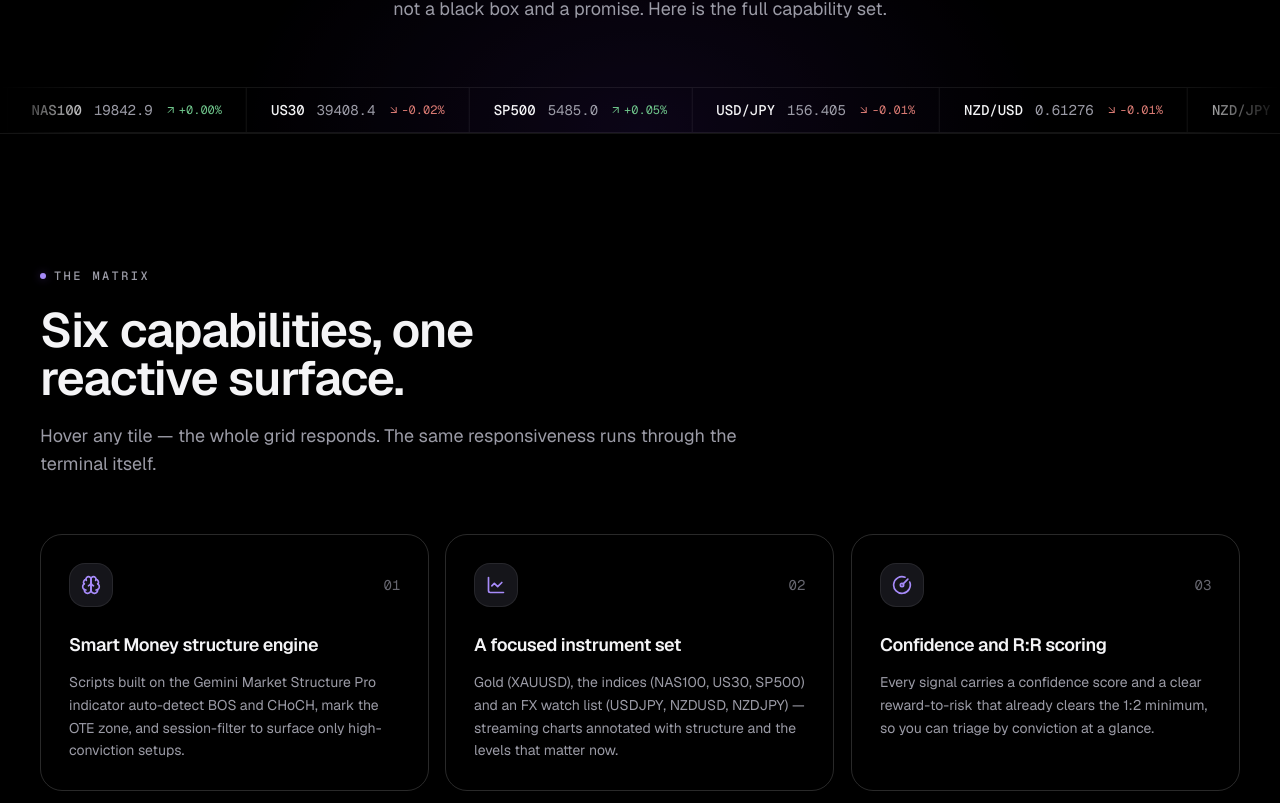
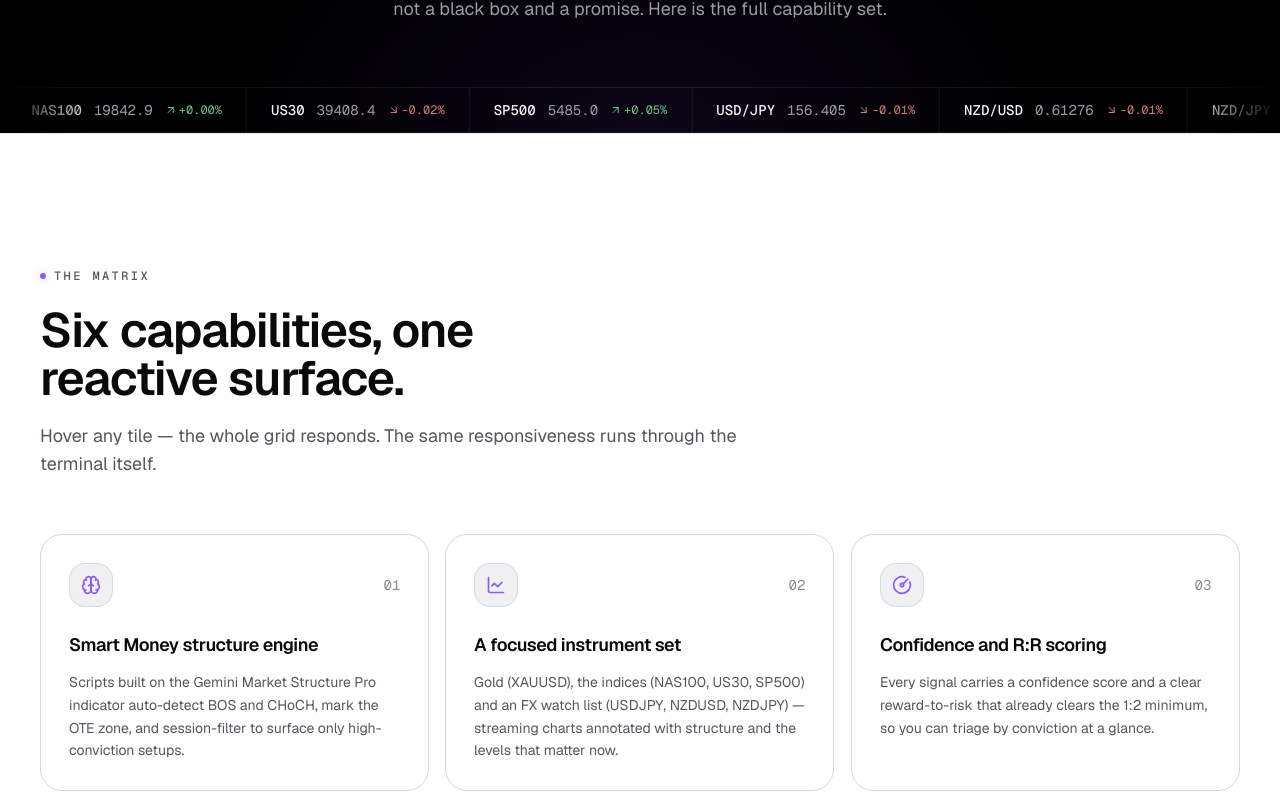
Before and after one commit to TaylorURL/rootriseholdings-com, a React (Vite) app: page /features in a window 1280 px wide. Shown: the part 577-1380 px from the top of the page. Built offline with nearby package versions, Linux system fonts and the light colour scheme.

Commit message:
sunday: Edit src/pages/marketing/FeaturesPage.jsx

```diff
--- a/src/pages/marketing/FeaturesPage.jsx
+++ b/src/pages/marketing/FeaturesPage.jsx
@@ -44,10 +44,10 @@ export default function FeaturesPage() {
       </section>
 
       {/* Signature: cursor-reactive capability matrix */}
-      <CapabilityMatrix />
+      <CapabilityMatrix tone="light" />
 
       {/* Feature blocks — alternating large layout */}
-      <Section className="border-t border-border">
+      <Section tone="dark" className="border-t border-border">
         <Container>
           <div className="space-y-16 lg:space-y-24">
             {PLATFORM_FEATURES.map((feature, index) => {
```
